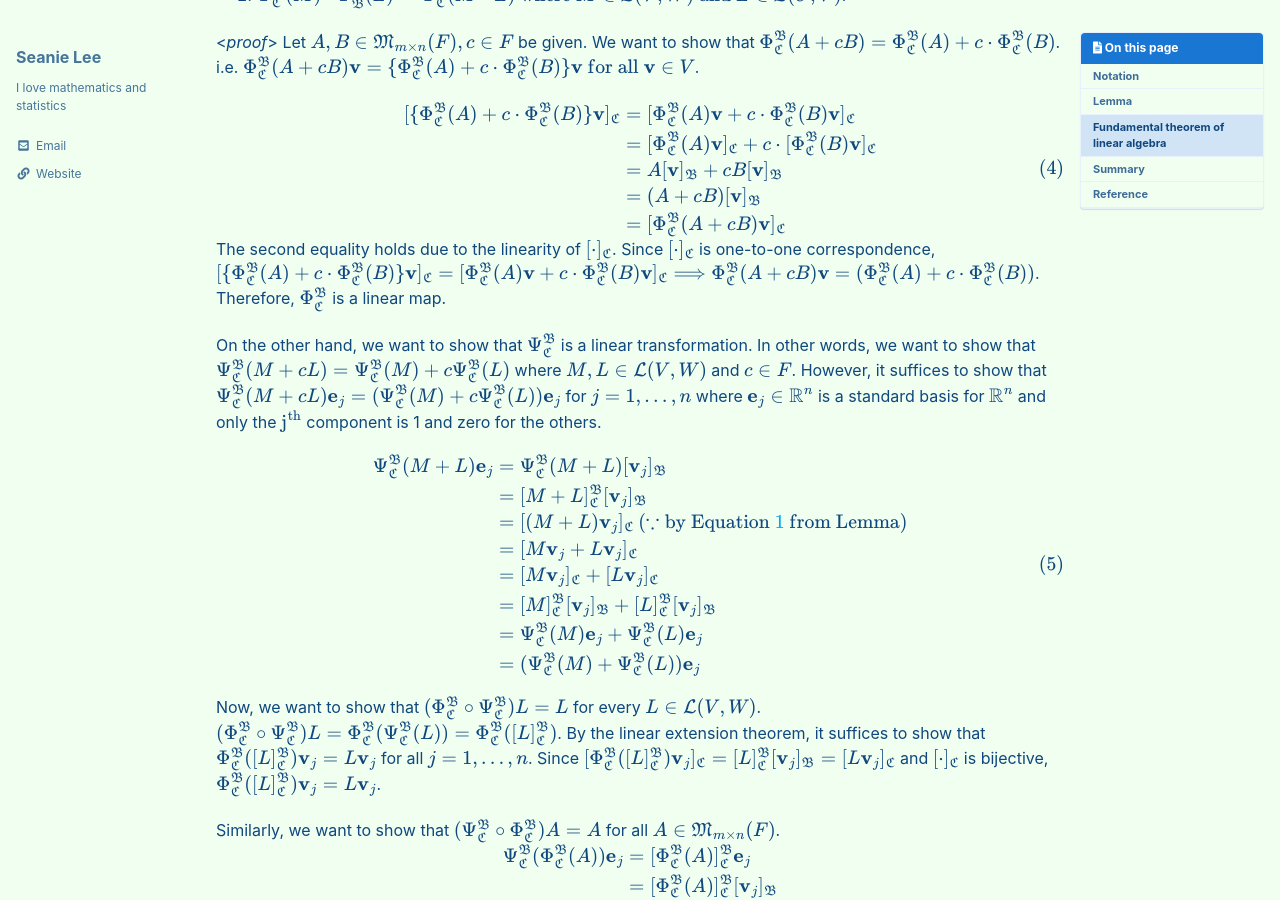
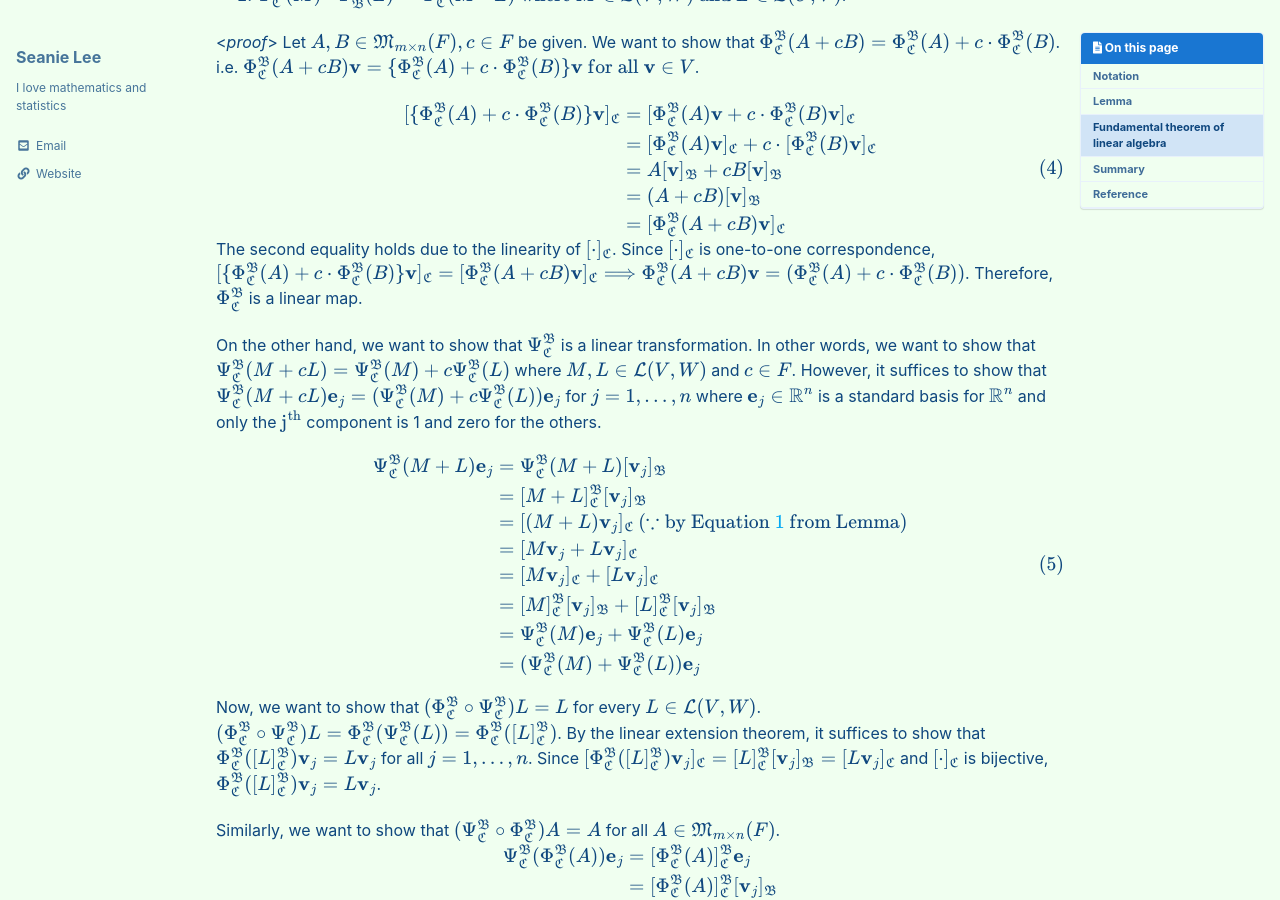
Before and after one commit to seanie12/blog, a Jekyll site: the page built from _posts/2020-12-30-fudamental-theorem-of-linear-algebra.md, in a window 1280 px wide and 900 px high, scrolled down 1263 px. Built offline with Jekyll 4.4.1, drawn with Linux system fonts in a browser that asks for light colours; cached includes are drawn as plain includes; formulas are drawn with MathJax 3.

Commit message:
Update 2020-12-30-fudamental-theorem-of-linear-algebra.md

```diff
--- a/_posts/2020-12-30-fudamental-theorem-of-linear-algebra.md
+++ b/_posts/2020-12-30-fudamental-theorem-of-linear-algebra.md
@@ -75,7 +75,7 @@ $$\begin{align}
 &= [\Phi^{\mathfrak{B}}_{\mathfrak{C}}(A + cB)\mathbf{v}]_{\mathfrak{C}}
 \end{split}
 \end{align}$$
-The second equality holds due to the linearity of $$[\cdot]_{\mathfrak{C}}$$. Since $$[\cdot]_{\mathfrak{C}}$$ is one-to-one correspondence, $$ [\{\Phi^{\mathfrak{B}}_{\mathfrak{C}}(A) + c\cdot\Phi^{\mathfrak{B}}_{\mathfrak{C}} (B)\} \mathbf{v} ]_{\mathfrak{C}} = [\Phi^{\mathfrak{B}}_{\mathfrak{C}}(A)\mathbf{v} + c \cdot \Phi^{\mathfrak{B}}_{\mathfrak{C}}(B)\mathbf{v}]_{\mathfrak{C}} \Longrightarrow \Phi^{\mathfrak{B}}_{\mathfrak{C}}(A + cB) \mathbf{v} = (\Phi^{\mathfrak{B}}_{\mathfrak{C}}(A) + c \cdot \Phi^{\mathfrak{B}}_{\mathfrak{C}}(B) )$$. Therefore, $$\Phi^{\mathfrak{B}}_{\mathfrak{C}}$$ is a linear map.
+The second equality holds due to the linearity of $$[\cdot]_{\mathfrak{C}}$$. Since $$[\cdot]_{\mathfrak{C}}$$ is one-to-one correspondence, $$ [\{\Phi^{\mathfrak{B}}_{\mathfrak{C}}(A) + c\cdot\Phi^{\mathfrak{B}}_{\mathfrak{C}} (B)\} \mathbf{v} ]_{\mathfrak{C}} = [\Phi^{\mathfrak{B}}_{\mathfrak{C}}(A + cB)\mathbf{v}]_{\mathfrak{C}} \Longrightarrow \Phi^{\mathfrak{B}}_{\mathfrak{C}}(A + cB) \mathbf{v} = (\Phi^{\mathfrak{B}}_{\mathfrak{C}}(A) + c \cdot \Phi^{\mathfrak{B}}_{\mathfrak{C}}(B) )$$. Therefore, $$\Phi^{\mathfrak{B}}_{\mathfrak{C}}$$ is a linear map.
 
 On the other hand, we want to show that $$\Psi^{\mathfrak{B}}_{\mathfrak{C}}$$ is a linear transformation. In other words, we want to show that $$\Psi^{\mathfrak{B}}_{\mathfrak{C}}(M + cL) = \Psi^{\mathfrak{B}}_{\mathfrak{C}}(M) + c \Psi^{\mathfrak{B}}_{\mathfrak{C}}(L)$$ where $$M, L \in \mathcal{L}(V,W)$$ and $$c \in F$$. However, it suffices to show that $$\Psi^{\mathfrak{B}}_{\mathfrak{C}}(M + cL) \mathbf{e}_j= (\Psi^{\mathfrak{B}}_{\mathfrak{C}}(M) + c \Psi^{\mathfrak{B}}_{\mathfrak{C}}(L))\mathbf{e}_j$$ for $$j=1, \ldots,n$$ where $$\mathbf{e}_j \in \mathbb{R}^n$$ is a standard basis for $$\mathbb{R}^n$$ and only the $$\text{j}^{\text{th}}$$ component is 1 and zero for the others.
 
```
